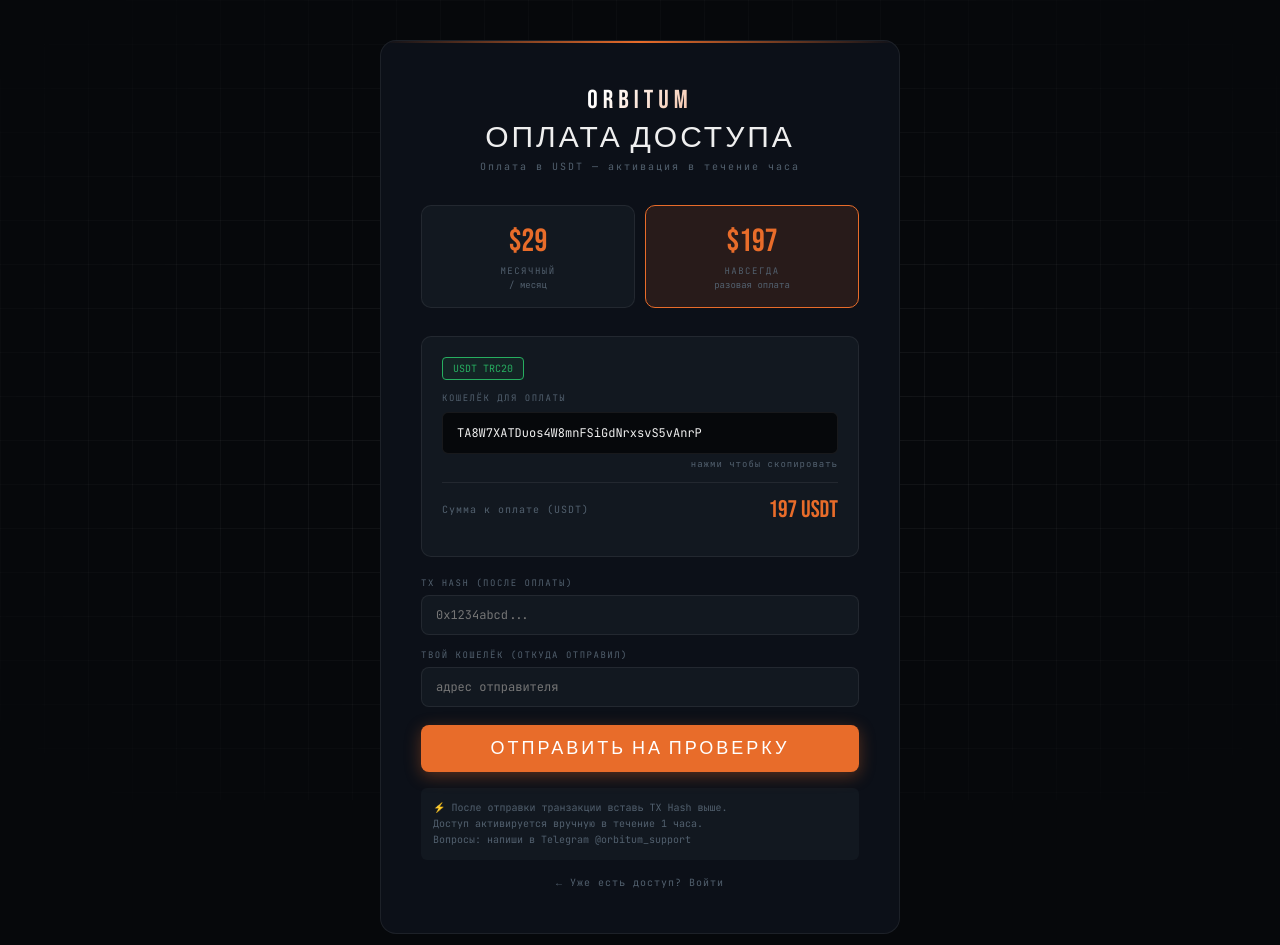
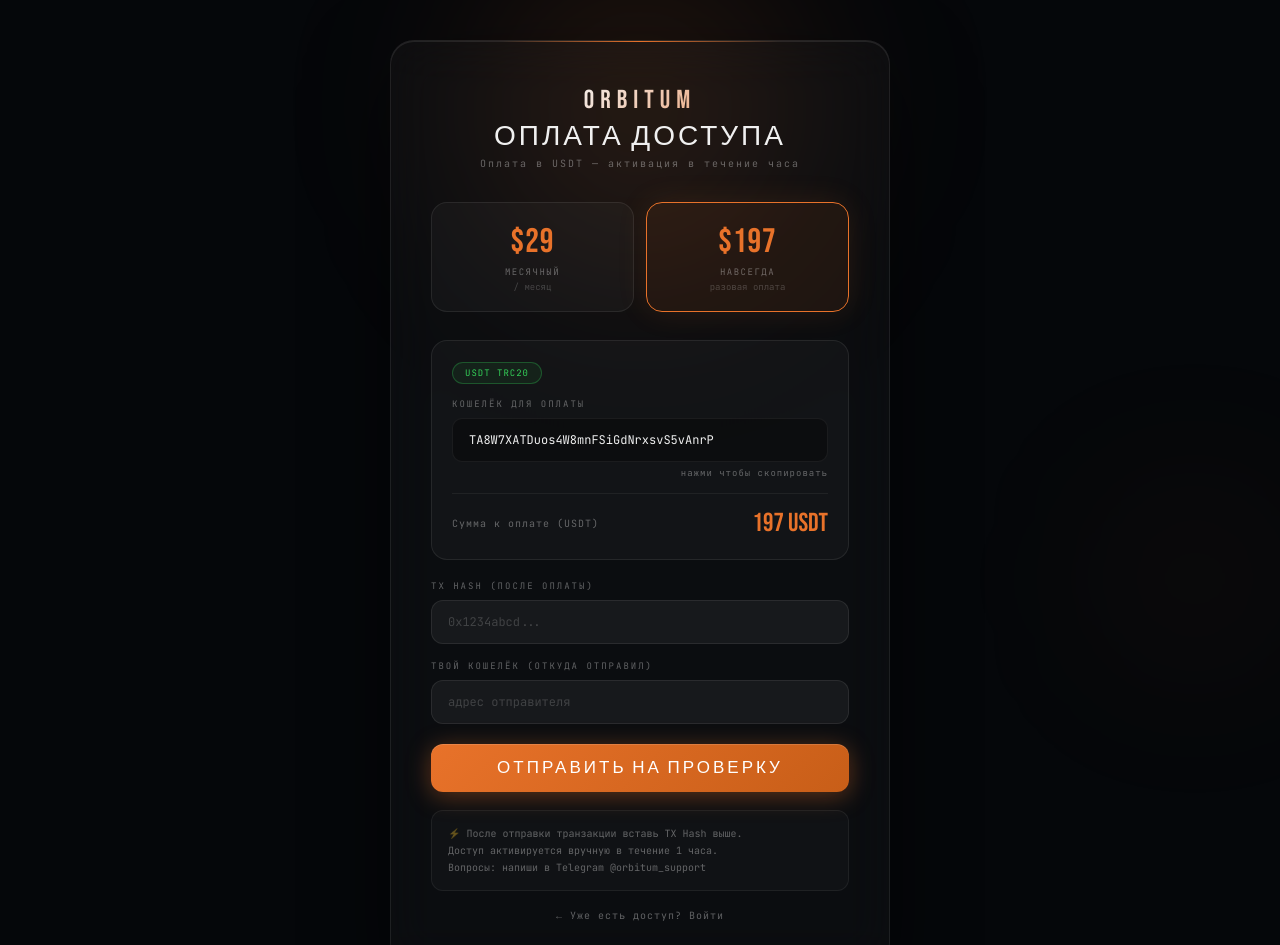
Before and after one commit to p4inthegod-cloud/orbitum-journal, a plain HTML site: page pay.html in a window 1280 px wide. Shown: the top 945 px of the page. Drawn offline with nearby package versions, Linux system fonts and the light colour scheme.

Commit message:
Update pay.html

```diff
--- a/pay.html
+++ b/pay.html
@@ -7,51 +7,59 @@
 <link href="https://fonts.googleapis.com/css2?family=Bebas+Neue&family=JetBrains+Mono:wght@300;400;500&family=Syne:wght@400;500&display=swap" rel="stylesheet">
 <script src="https://cdn.jsdelivr.net/npm/@supabase/supabase-js@2"></script>
 <style>
-:root{--a:#e86c2a;--a2:rgba(232,108,42,0.12);--a3:rgba(232,108,42,0.35);--bg:#06080b;--bg2:#0c1018;--bg3:#121820;--bd:rgba(255,255,255,0.07);--t:#efefef;--m:#52606e;--r:#e74c3c;--g:#27ae60;}
+:root{--a:#e8722a;--a2:rgba(232,114,42,0.15);--a3:rgba(232,114,42,0.4);--bg:#05070a;--bd:rgba(255,255,255,0.08);--t:#f0f0f0;--m:rgba(255,255,255,0.35);--r:#ff4d4d;--g:#34d058;}
 *{margin:0;padding:0;box-sizing:border-box;}
-body{background:var(--bg);color:var(--t);font-family:'Syne',sans-serif;min-height:100vh;display:flex;align-items:center;justify-content:center;padding:40px 20px;}
-body::before{content:'';position:fixed;inset:0;background-image:linear-gradient(var(--bd) 1px,transparent 1px),linear-gradient(90deg,var(--bd) 1px,transparent 1px);background-size:44px 44px;mask-image:radial-gradient(ellipse 70% 70% at 50% 50%,black,transparent);pointer-events:none;}
-.box{background:var(--bg2);border:1px solid var(--bd);border-radius:16px;padding:44px 40px;width:100%;max-width:520px;position:relative;overflow:hidden;z-index:1;}
-.box::before{content:'';position:absolute;top:0;left:0;right:0;height:2px;background:linear-gradient(90deg,transparent,var(--a),transparent);}
-.logo{font-family:'Bebas Neue',sans-serif;font-size:26px;letter-spacing:5px;background:linear-gradient(135deg,#fff 40%,var(--a));-webkit-background-clip:text;-webkit-text-fill-color:transparent;background-clip:text;text-align:center;margin-bottom:4px;}
-.title{font-family:'Bebas Neue',sans-serif;font-size:30px;letter-spacing:3px;text-align:center;margin-bottom:4px;}
+body{background:var(--bg);color:var(--t);font-family:'Syne',sans-serif;min-height:100vh;display:flex;align-items:center;justify-content:center;padding:40px 20px;overflow:hidden;}
+.orbs{position:fixed;inset:0;pointer-events:none;overflow:hidden;}
+.orb{position:absolute;border-radius:50%;filter:blur(90px);}
+.orb1{width:500px;height:500px;background:radial-gradient(circle,rgba(232,114,42,0.2),transparent 65%);top:-120px;left:50%;transform:translateX(-50%);animation:f1 9s ease-in-out infinite;}
+.orb2{width:250px;height:250px;background:radial-gradient(circle,rgba(232,114,42,0.1),transparent 65%);bottom:10%;right:-40px;animation:f2 12s ease-in-out infinite;}
+@keyframes f1{0%,100%{transform:translateX(-50%) translateY(0);}50%{transform:translateX(-50%) translateY(-24px);}}
+@keyframes f2{0%,100%{transform:translateY(0);}50%{transform:translateY(-18px);}}
+.card{width:100%;max-width:500px;background:rgba(255,255,255,0.028);border:1px solid var(--bd);border-radius:24px;padding:44px 40px;position:relative;z-index:1;backdrop-filter:blur(24px);-webkit-backdrop-filter:blur(24px);box-shadow:0 32px 80px rgba(0,0,0,0.55),inset 0 1px 0 rgba(255,255,255,0.09);animation:up 0.5s cubic-bezier(0.16,1,0.3,1) both;}
+@keyframes up{from{opacity:0;transform:translateY(18px);}to{opacity:1;transform:none;}}
+.card::before{content:'';position:absolute;top:0;left:22%;right:22%;height:1px;background:linear-gradient(90deg,transparent,var(--a),transparent);}
+.logo{font-family:'Bebas Neue',sans-serif;font-size:26px;letter-spacing:6px;background:linear-gradient(135deg,rgba(255,255,255,0.95) 30%,var(--a));-webkit-background-clip:text;-webkit-text-fill-color:transparent;background-clip:text;text-align:center;margin-bottom:4px;}
+.title{font-family:'Bebas Neue',sans-serif;font-size:28px;letter-spacing:3px;text-align:center;margin-bottom:4px;}
 .sub{text-align:center;font-family:'JetBrains Mono',monospace;font-size:10px;color:var(--m);letter-spacing:2px;margin-bottom:32px;}
-.plan-row{display:flex;gap:10px;margin-bottom:28px;}
-.plan-card{flex:1;background:var(--bg3);border:1px solid var(--bd);border-radius:10px;padding:16px;text-align:center;cursor:pointer;transition:all 0.2s;}
-.plan-card.active{border-color:var(--a);background:var(--a2);}
-.plan-card-price{font-family:'Bebas Neue',sans-serif;font-size:32px;color:var(--a);}
+.plan-row{display:flex;gap:12px;margin-bottom:28px;}
+.plan-card{flex:1;background:rgba(255,255,255,0.03);border:1px solid var(--bd);border-radius:16px;padding:18px;text-align:center;cursor:pointer;transition:all 0.25s;}
+.plan-card:hover{border-color:rgba(255,255,255,0.14);}
+.plan-card.active{border-color:var(--a);background:rgba(232,114,42,0.08);box-shadow:0 0 30px rgba(232,114,42,0.12);}
+.plan-card-price{font-family:'Bebas Neue',sans-serif;font-size:34px;color:var(--a);letter-spacing:1px;}
 .plan-card-label{font-family:'JetBrains Mono',monospace;font-size:9px;color:var(--m);letter-spacing:1.5px;text-transform:uppercase;margin-top:4px;}
-.plan-card-period{font-family:'JetBrains Mono',monospace;font-size:9px;color:var(--m);margin-top:2px;}
-.wallet-block{background:var(--bg3);border:1px solid var(--bd);border-radius:10px;padding:20px;margin-bottom:20px;}
-.wallet-label{font-family:'JetBrains Mono',monospace;font-size:9px;color:var(--m);letter-spacing:1.5px;text-transform:uppercase;margin-bottom:8px;}
-.wallet-addr{background:var(--bg);border:1px solid var(--bd);border-radius:6px;padding:12px 14px;font-family:'JetBrains Mono',monospace;font-size:12px;color:var(--t);word-break:break-all;cursor:pointer;transition:border-color 0.2s;}
-.wallet-addr:hover{border-color:var(--a);}
-.copy-hint{font-family:'JetBrains Mono',monospace;font-size:9px;color:var(--m);text-align:right;margin-top:4px;letter-spacing:1px;}
-.net-tag{display:inline-block;padding:4px 10px;border:1px solid var(--g);border-radius:4px;font-family:'JetBrains Mono',monospace;font-size:10px;color:var(--g);background:rgba(39,174,96,0.08);margin-bottom:12px;}
-.amount-row{display:flex;align-items:center;justify-content:space-between;padding:12px 0;border-top:1px solid var(--bd);margin-top:12px;}
+.plan-card-period{font-family:'JetBrains Mono',monospace;font-size:9px;color:rgba(255,255,255,0.2);margin-top:3px;}
+.wallet-block{background:rgba(255,255,255,0.03);border:1px solid var(--bd);border-radius:16px;padding:20px;margin-bottom:20px;}
+.net-tag{display:inline-block;padding:4px 12px;border:1px solid rgba(52,208,88,0.3);border-radius:20px;font-family:'JetBrains Mono',monospace;font-size:9px;color:var(--g);background:rgba(52,208,88,0.07);margin-bottom:14px;letter-spacing:1px;}
+.wallet-label{font-family:'JetBrains Mono',monospace;font-size:9px;color:var(--m);letter-spacing:2px;text-transform:uppercase;margin-bottom:8px;}
+.wallet-addr{background:rgba(0,0,0,0.3);border:1px solid rgba(255,255,255,0.06);border-radius:10px;padding:13px 16px;font-family:'JetBrains Mono',monospace;font-size:12px;color:var(--t);word-break:break-all;cursor:pointer;transition:all 0.2s;}
+.wallet-addr:hover{border-color:var(--a);box-shadow:0 0 0 3px rgba(232,114,42,0.08);}
+.copy-hint{font-family:'JetBrains Mono',monospace;font-size:9px;color:var(--m);text-align:right;margin-top:5px;letter-spacing:1px;}
+.amount-row{display:flex;align-items:center;justify-content:space-between;padding:14px 0 0;margin-top:14px;border-top:1px solid rgba(255,255,255,0.06);}
 .amount-label{font-family:'JetBrains Mono',monospace;font-size:10px;color:var(--m);letter-spacing:1px;}
-.amount-val{font-family:'Bebas Neue',sans-serif;font-size:24px;color:var(--a);}
-.field{margin-bottom:14px;}
-.field label{display:block;font-family:'JetBrains Mono',monospace;font-size:9px;color:var(--m);letter-spacing:1.5px;text-transform:uppercase;margin-bottom:6px;}
-.field input{width:100%;background:var(--bg3);border:1px solid var(--bd);border-radius:8px;padding:11px 14px;color:var(--t);font-family:'JetBrains Mono',monospace;font-size:12px;outline:none;transition:border-color 0.2s;}
-.field input:focus{border-color:var(--a);}
-.btn{width:100%;padding:13px;background:var(--a);border:none;border-radius:8px;color:#fff;font-family:'Bebas Neue',sans-serif;font-size:18px;letter-spacing:3px;cursor:pointer;transition:all 0.2s;box-shadow:0 4px 16px var(--a3);margin-top:4px;}
-.btn:hover{opacity:0.85;}
-.btn:disabled{opacity:0.5;cursor:not-allowed;}
-.msg{font-family:'JetBrains Mono',monospace;font-size:11px;text-align:center;margin-top:12px;padding:10px;border-radius:6px;display:none;}
-.msg.err{background:rgba(231,76,60,0.1);border:1px solid rgba(231,76,60,0.3);color:var(--r);}
-.msg.ok{background:rgba(39,174,96,0.1);border:1px solid rgba(39,174,96,0.3);color:var(--g);}
-.notice{font-family:'JetBrains Mono',monospace;font-size:10px;color:var(--m);line-height:1.6;margin-top:16px;padding:12px;background:var(--bg3);border-radius:6px;}
-.back{display:block;text-align:center;margin-top:16px;font-family:'JetBrains Mono',monospace;font-size:10px;color:var(--m);text-decoration:none;letter-spacing:1px;transition:color 0.2s;}
+.amount-val{font-family:'Bebas Neue',sans-serif;font-size:26px;color:var(--a);}
+.field{margin-bottom:16px;}
+.field label{display:block;font-family:'JetBrains Mono',monospace;font-size:9px;color:var(--m);letter-spacing:2px;text-transform:uppercase;margin-bottom:8px;}
+.field input{width:100%;background:rgba(255,255,255,0.05);border:1px solid var(--bd);border-radius:12px;padding:13px 16px;color:var(--t);font-family:'JetBrains Mono',monospace;font-size:12px;outline:none;transition:all 0.2s;}
+.field input::placeholder{color:rgba(255,255,255,0.18);}
+.field input:focus{border-color:var(--a);background:rgba(232,114,42,0.04);box-shadow:0 0 0 3px rgba(232,114,42,0.1);}
+.btn{width:100%;padding:14px;background:linear-gradient(135deg,var(--a) 0%,#c85e18 100%);border:none;border-radius:12px;color:#fff;font-family:'Bebas Neue',sans-serif;font-size:17px;letter-spacing:3px;cursor:pointer;transition:all 0.25s;box-shadow:0 4px 24px rgba(232,114,42,0.38),inset 0 1px 0 rgba(255,255,255,0.14);margin-top:4px;}
+.btn:hover{transform:translateY(-2px);box-shadow:0 8px 32px rgba(232,114,42,0.5);}
+.btn:disabled{opacity:0.42;cursor:not-allowed;transform:none;}
+.msg{font-family:'JetBrains Mono',monospace;font-size:11px;text-align:center;margin-top:12px;padding:11px;border-radius:10px;display:none;}
+.msg.err{background:rgba(255,77,77,0.07);border:1px solid rgba(255,77,77,0.2);color:var(--r);}
+.msg.ok{background:rgba(52,208,88,0.07);border:1px solid rgba(52,208,88,0.2);color:var(--g);}
+.notice{font-family:'JetBrains Mono',monospace;font-size:10px;color:var(--m);line-height:1.7;margin-top:18px;padding:14px 16px;background:rgba(255,255,255,0.025);border:1px solid rgba(255,255,255,0.06);border-radius:12px;}
+.back{display:block;text-align:center;margin-top:18px;font-family:'JetBrains Mono',monospace;font-size:10px;color:var(--m);text-decoration:none;letter-spacing:1px;transition:color 0.2s;}
 .back:hover{color:var(--a);}
 </style>
 </head>
 <body>
-<div class="box">
+<div class="orbs"><div class="orb orb1"></div><div class="orb orb2"></div></div>
+<div class="card">
   <div class="logo">ORBITUM</div>
   <div class="title">ОПЛАТА ДОСТУПА</div>
   <div class="sub">Оплата в USDT — активация в течение часа</div>
-
   <div class="plan-row">
     <div class="plan-card" id="pc-monthly" onclick="setPlan('monthly')">
       <div class="plan-card-price">$29</div>
@@ -64,7 +72,6 @@
       <div class="plan-card-period">разовая оплата</div>
     </div>
   </div>
-
   <div class="wallet-block">
     <div class="net-tag">USDT TRC20</div>
     <div class="wallet-label">Кошелёк для оплаты</div>
@@ -75,93 +82,25 @@
       <div class="amount-val" id="amount-display">197 USDT</div>
     </div>
   </div>
-
-  <div class="field">
-    <label>TX Hash (после оплаты)</label>
-    <input type="text" id="tx-hash" placeholder="0x1234abcd..." />
-  </div>
-  <div class="field">
-    <label>Твой кошелёк (откуда отправил)</label>
-    <input type="text" id="wallet-from" placeholder="адрес отправителя" />
-  </div>
+  <div class="field"><label>TX Hash (после оплаты)</label><input type="text" id="tx-hash" placeholder="0x1234abcd..." /></div>
+  <div class="field"><label>Твой кошелёк (откуда отправил)</label><input type="text" id="wallet-from" placeholder="адрес отправителя" /></div>
   <button class="btn" id="btn-pay" onclick="submitPayment()">ОТПРАВИТЬ НА ПРОВЕРКУ</button>
   <div class="msg" id="pay-msg"></div>
-
-  <div class="notice">
-    ⚡ После отправки транзакции вставь TX Hash выше.<br>
-    Доступ активируется вручную в течение 1 часа.<br>
-    Вопросы: напиши в Telegram @orbitum_support
-  </div>
+  <div class="notice">⚡ После отправки транзакции вставь TX Hash выше.<br>Доступ активируется вручную в течение 1 часа.<br>Вопросы: напиши в Telegram @orbitum_support</div>
   <a href="login.html" class="back">← Уже есть доступ? Войти</a>
 </div>
-
 <script>
-const SUPABASE_URL = 'https://kgutmsosfyyxnlnhucaa.supabase.co';
-const SUPABASE_ANON_KEY = 'eyJhbGciOiJIUzI1NiIsInR5cCI6IkpXVCJ9.eyJpc3MiOiJzdXBhYmFzZSIsInJlZiI6ImtndXRtc29zZnl5eG5sbmh1Y2FhIiwicm9sZSI6ImFub24iLCJpYXQiOjE3NzI4Njk2NTMsImV4cCI6MjA4ODQ0NTY1M30.yDPTEkhCvVNpLjSSUqEqD_UTR5N0IeZKtkLCNpW7W_Q';
-
-const WALLET = 'TA8W7XATDuos4W8mnFSiGdNrxsvS5vAnrP';
-const PRICES = { monthly: 29, lifetime: 197 };
-
-const { createClient } = supabase;
-const sb = createClient(SUPABASE_URL, SUPABASE_ANON_KEY);
-
-let selectedPlan = new URLSearchParams(location.search).get('plan') || localStorage.getItem('orb_plan') || 'lifetime';
+const SUPABASE_URL='https://kgutmsosfyyxnlnhucaa.supabase.co';
+const SUPABASE_ANON_KEY='eyJhbGciOiJIUzI1NiIsInR5cCI6IkpXVCJ9.eyJpc3MiOiJzdXBhYmFzZSIsInJlZiI6ImtndXRtc29zZnl5eG5sbmh1Y2FhIiwicm9sZSI6ImFub24iLCJpYXQiOjE3NzI4Njk2NTMsImV4cCI6MjA4ODQ0NTY1M30.yDPTEkhCvVNpLjSSUqEqD_UTR5N0IeZKtkLCNpW7W_Q';
+const WALLET='TA8W7XATDuos4W8mnFSiGdNrxsvS5vAnrP';
+const PRICES={monthly:29,lifetime:197};
+const {createClient}=supabase;const sb=createClient(SUPABASE_URL,SUPABASE_ANON_KEY);
+let selectedPlan=new URLSearchParams(location.search).get('plan')||localStorage.getItem('orb_plan')||'lifetime';
 setPlan(selectedPlan);
-
-function setPlan(p) {
-  selectedPlan = p;
-  document.getElementById('pc-monthly').classList.toggle('active', p === 'monthly');
-  document.getElementById('pc-lifetime').classList.toggle('active', p === 'lifetime');
-  document.getElementById('amount-display').textContent = PRICES[p] + ' USDT';
-}
-
-function copyAddr() {
-  navigator.clipboard.writeText(WALLET).then(() => {
-    document.getElementById('copy-hint').textContent = '✓ скопировано!';
-    setTimeout(() => document.getElementById('copy-hint').textContent = 'нажми чтобы скопировать', 2000);
-  });
-}
-
-function showMsg(text, type) {
-  const el = document.getElementById('pay-msg');
-  el.textContent = text;
-  el.className = 'msg ' + type;
-  el.style.display = 'block';
-}
-
-async function submitPayment() {
-  const txHash = document.getElementById('tx-hash').value.trim();
-  const walletFrom = document.getElementById('wallet-from').value.trim();
-  if (!txHash) { showMsg('Вставь TX Hash транзакции', 'err'); return; }
-
-  const btn = document.getElementById('btn-pay');
-  btn.disabled = true; btn.textContent = 'ОТПРАВЛЯЕМ...';
-
-  const { data: { user } } = await sb.auth.getUser();
-  if (!user) {
-    showMsg('Сначала войди в аккаунт', 'err');
-    setTimeout(() => window.location.href = 'login.html', 1500);
-    return;
-  }
-
-  const { error } = await sb.from('payments').insert({
-    user_id: user.id,
-    plan: selectedPlan,
-    amount_usdt: PRICES[selectedPlan],
-    tx_hash: txHash,
-    wallet_from: walletFrom,
-    status: 'pending'
-  });
-
-  if (error) {
-    showMsg('Ошибка: ' + error.message, 'err');
-    btn.disabled = false; btn.textContent = 'ОТПРАВИТЬ НА ПРОВЕРКУ';
-    return;
-  }
-
-  showMsg('✓ Заявка отправлена! Проверим в течение часа.', 'ok');
-  btn.textContent = 'ОТПРАВЛЕНО ✓';
-}
+function setPlan(p){selectedPlan=p;document.getElementById('pc-monthly').classList.toggle('active',p==='monthly');document.getElementById('pc-lifetime').classList.toggle('active',p==='lifetime');document.getElementById('amount-display').textContent=PRICES[p]+' USDT';}
+function copyAddr(){navigator.clipboard.writeText(WALLET).then(()=>{document.getElementById('copy-hint').textContent='✓ скопировано!';setTimeout(()=>document.getElementById('copy-hint').textContent='нажми чтобы скопировать',2000);});}
+function showMsg(text,type){const el=document.getElementById('pay-msg');el.textContent=text;el.className='msg '+type;el.style.display='block';}
+async function submitPayment(){const txHash=document.getElementById('tx-hash').value.trim();const walletFrom=document.getElementById('wallet-from').value.trim();if(!txHash){showMsg('Вставь TX Hash транзакции','err');return;}const btn=document.getElementById('btn-pay');btn.disabled=true;btn.textContent='ОТПРАВЛЯЕМ...';const{data:{user}}=await sb.auth.getUser();if(!user){showMsg('Сначала войди в аккаунт','err');setTimeout(()=>window.location.href='login.html',1500);return;}const{error}=await sb.from('payments').insert({user_id:user.id,plan:selectedPlan,amount_usdt:PRICES[selectedPlan],tx_hash:txHash,wallet_from:walletFrom,status:'pending'});if(error){showMsg('Ошибка: '+error.message,'err');btn.disabled=false;btn.textContent='ОТПРАВИТЬ НА ПРОВЕРКУ';return;}showMsg('✓ Заявка отправлена! Проверим в течение часа.','ok');btn.textContent='ОТПРАВЛЕНО ✓';}
 </script>
 </body>
 </html>
```
